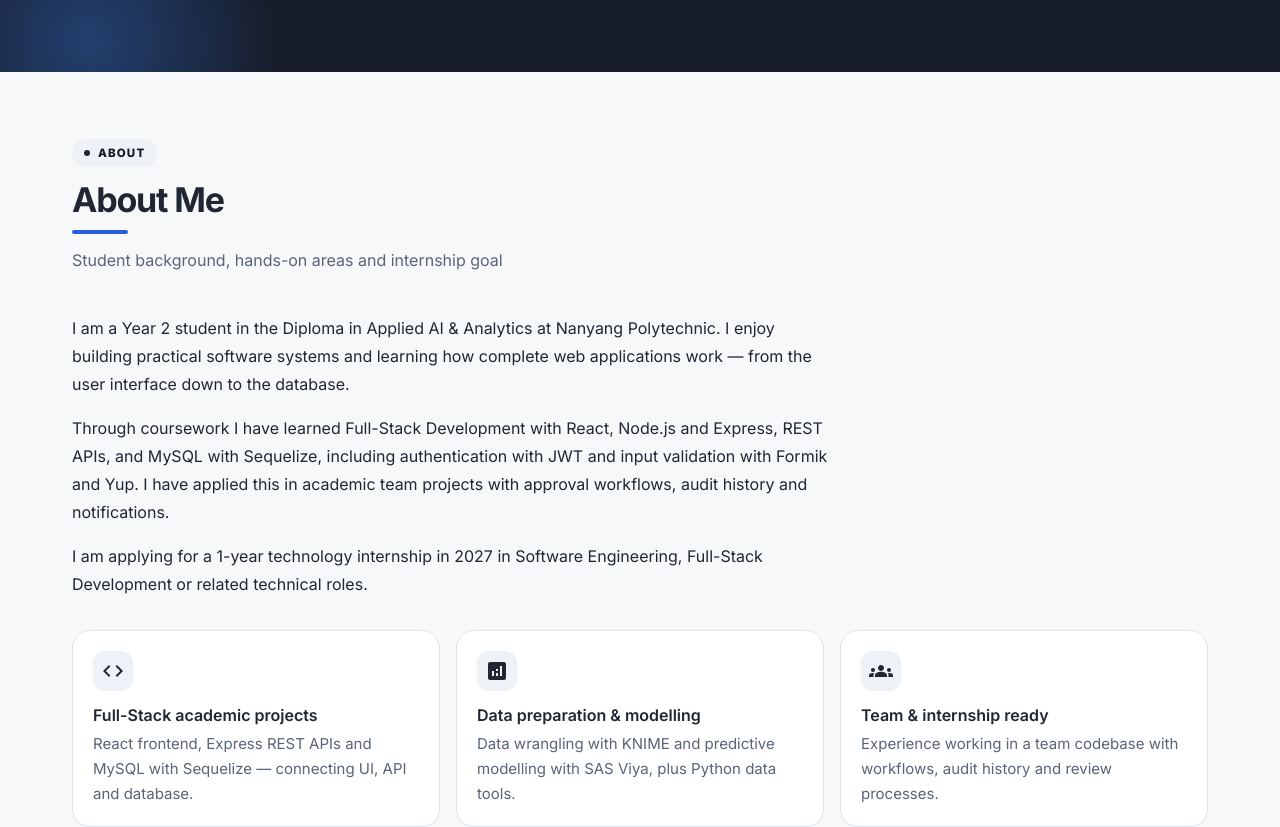
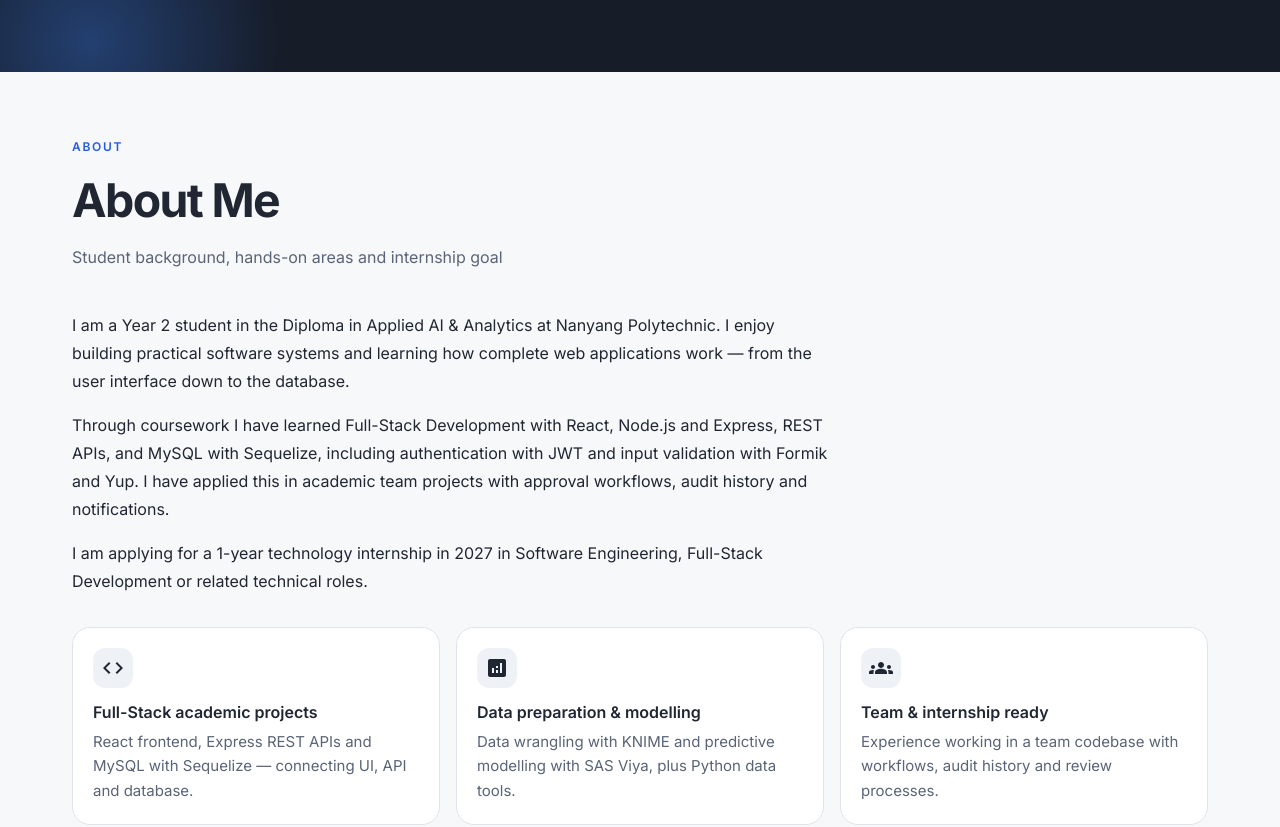
Before and after one commit to TeddyQyuon/TeddyQyuonPortfolio, a React (Vite) app: page / in a window 1280 px wide. Shown: the part 780-1607 px from the top of the page. Built offline with nearby package versions, Linux system fonts and the light colour scheme.

Commit message:
Simplify section headings

```diff
--- a/src/components/common/SectionHeading.jsx
+++ b/src/components/common/SectionHeading.jsx
@@ -1,54 +1,11 @@
 import { Typography, Box } from '@mui/material';
 
-// Consistent heading + supporting line for each homepage section.
-// Pill eyebrow + gradient underline = modern but professional.
 export default function SectionHeading({ title, subtitle, eyebrow }) {
   return (
-    <Box sx={{ mb: { xs: 3.5, md: 5 }, maxWidth: 720 }}>
-      {eyebrow && (
-        <Box
-          component="span"
-          sx={{
-            display: 'inline-flex',
-            alignItems: 'center',
-            gap: 1,
-            mb: 1.5,
-            px: 1.5,
-            py: 0.5,
-            borderRadius: 999,
-            bgcolor: 'primary.light',
-            color: 'primary.dark',
-            fontSize: '0.72rem',
-            fontWeight: 800,
-            letterSpacing: '0.1em',
-            textTransform: 'uppercase',
-          }}
-        >
-          <Box
-            aria-hidden="true"
-            sx={{ width: 6, height: 6, borderRadius: '50%', bgcolor: 'primary.main' }}
-          />
-          {eyebrow}
-        </Box>
-      )}
-      <Typography variant="h4" component="h2" sx={{ mb: 1 }}>
-        {title}
-      </Typography>
-      <Box
-        aria-hidden="true"
-        sx={(theme) => ({
-          width: 56,
-          height: 4,
-          borderRadius: 2,
-          background: theme.custom.gradients.brand,
-          mb: subtitle ? 1.5 : 0,
-        })}
-      />
-      {subtitle && (
-        <Typography variant="body1" color="text.secondary">
-          {subtitle}
-        </Typography>
-      )}
+    <Box className="section-heading">
+      {eyebrow && <span className="section-eyebrow">{eyebrow}</span>}
+      <Typography variant="h4" component="h2" className="section-title">{title}</Typography>
+      {subtitle && <Typography className="section-description">{subtitle}</Typography>}
     </Box>
   );
 }
```
